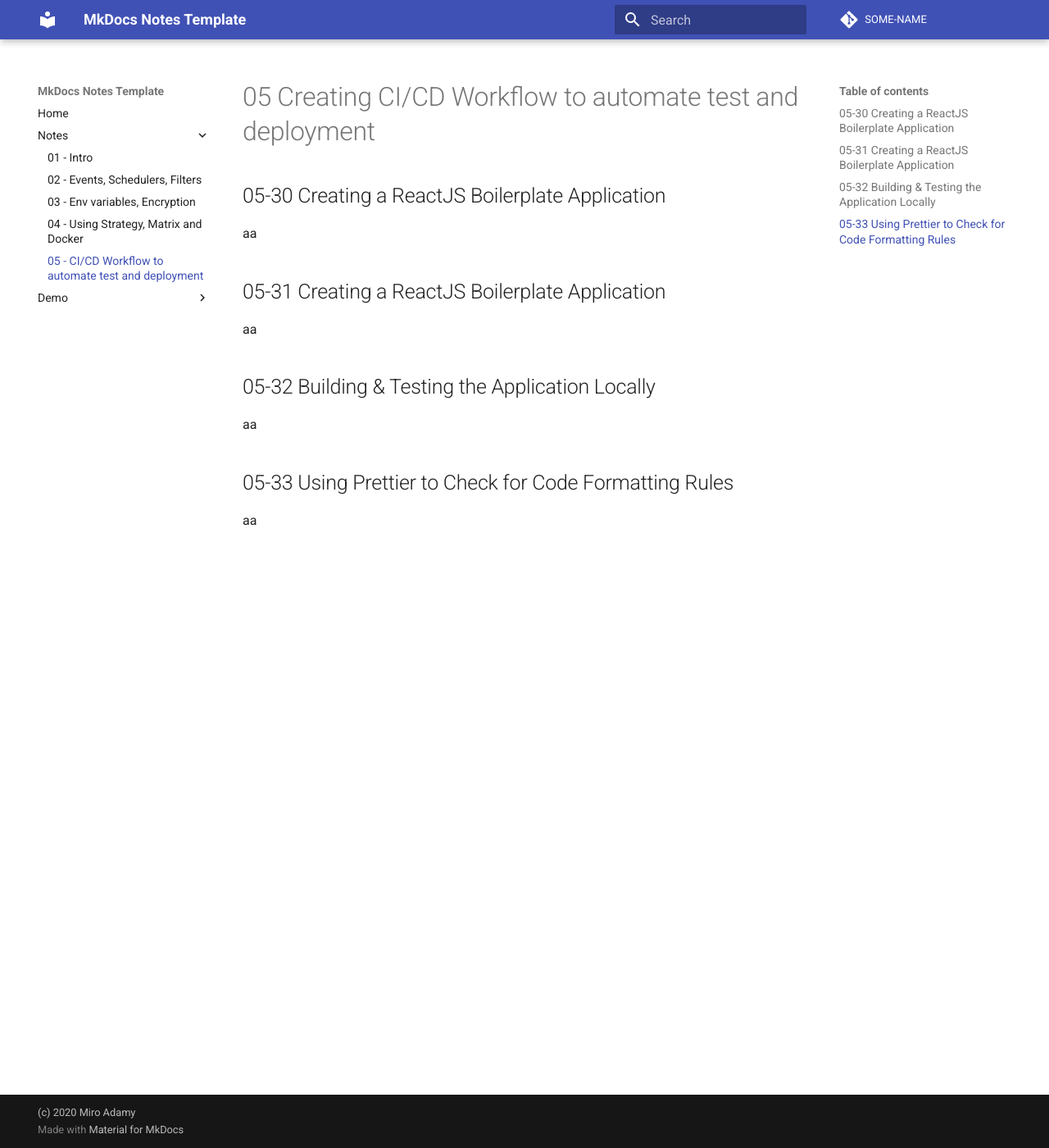
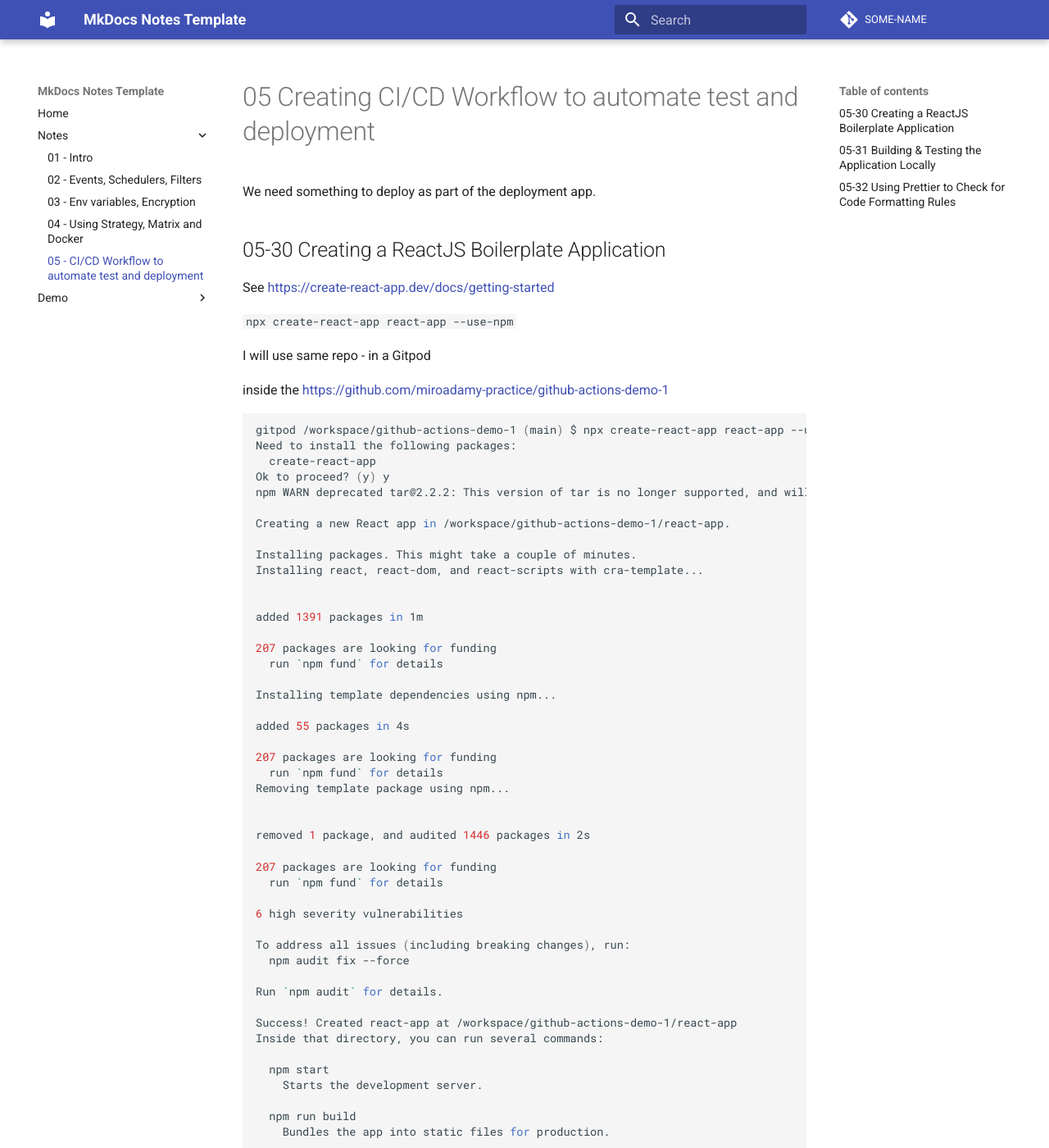
Before and after one commit to miroadamy-practice/notes-github-actions, an MkDocs documentation site: the page built from docs/section-05.md, in a window 1280 px wide and 1400 px high. Shown: the whole window at 82% size. Built offline with MkDocs 1.6.1 and Material for MkDocs 9.7.7, drawn with Linux system fonts in a browser that asks for light colours; comment, search, counter and statistics services are not loaded; some of the changed text lies outside the part shown.

Commit message:
Done 05-30

````diff
--- a/docs/section-05.md
+++ b/docs/section-05.md
@@ -1,17 +1,94 @@
 # 05 Creating CI/CD Workflow to automate test and deployment
+
+We need something to deploy as part of the deployment app.
 
 ## 05-30 Creating a ReactJS Boilerplate Application
 
-aa
 
-## 05-31 Creating a ReactJS Boilerplate Application
+See <https://create-react-app.dev/docs/getting-started>
+
+`npx create-react-app react-app --use-npm`
+
+I will use same repo - in a Gitpod
+
+inside the <https://github.com/miroadamy-practice/github-actions-demo-1>
+
+```sh
+gitpod /workspace/github-actions-demo-1 (main) $ npx create-react-app react-app --use-npm
+Need to install the following packages:
+  create-react-app
+Ok to proceed? (y) y
+npm WARN deprecated tar@2.2.2: This version of tar is no longer supported, and will not receive security updates. Please upgrade asap.
+
+Creating a new React app in /workspace/github-actions-demo-1/react-app.
+
+Installing packages. This might take a couple of minutes.
+Installing react, react-dom, and react-scripts with cra-template...
+
+
+added 1391 packages in 1m
+
+207 packages are looking for funding
+  run `npm fund` for details
+
+Installing template dependencies using npm...
+
+added 55 packages in 4s
+
+207 packages are looking for funding
+  run `npm fund` for details
+Removing template package using npm...
+
+
+removed 1 package, and audited 1446 packages in 2s
+
+207 packages are looking for funding
+  run `npm fund` for details
+
+6 high severity vulnerabilities
+
+To address all issues (including breaking changes), run:
+  npm audit fix --force
+
+Run `npm audit` for details.
+
+Success! Created react-app at /workspace/github-actions-demo-1/react-app
+Inside that directory, you can run several commands:
+
+  npm start
+    Starts the development server.
+
+  npm run build
+    Bundles the app into static files for production.
+
+  npm test
+    Starts the test runner.
+
+  npm run eject
+    Removes this tool and copies build dependencies, configuration files
+    and scripts into the app directory. If you do this, you can’t go back!
+
+We suggest that you begin by typing:
+
+  cd react-app
+  npm start
+
+Happy hacking!
+npm notice
+npm notice New minor version of npm available! 8.11.0 -> 8.18.0
+npm notice Changelog: https://github.com/npm/cli/releases/tag/v8.18.0
+npm notice Run npm install -g npm@8.18.0 to update!
+npm notice
+
+```
+
 
 aa
 
-## 05-32 Building & Testing the Application Locally
+## 05-31 Building & Testing the Application Locally
 
 aa
 
-## 05-33 Using Prettier to Check for Code Formatting Rules
+## 05-32 Using Prettier to Check for Code Formatting Rules
 
 aa
````
